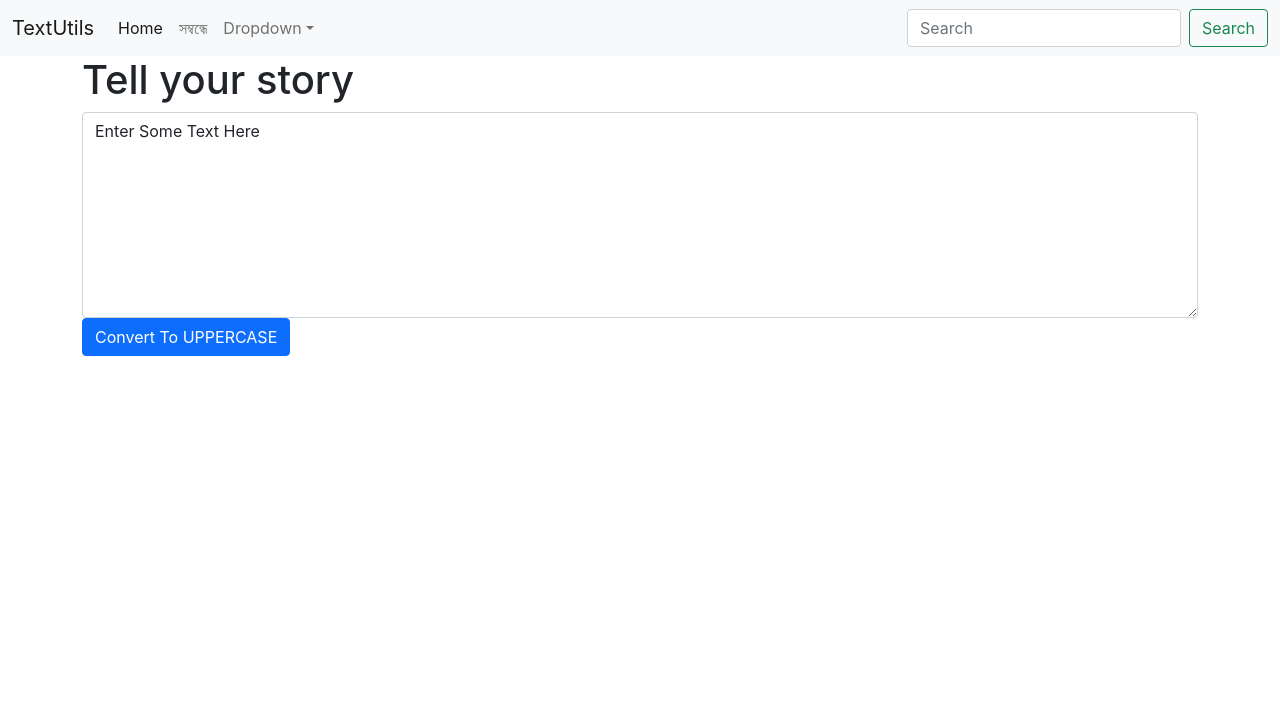
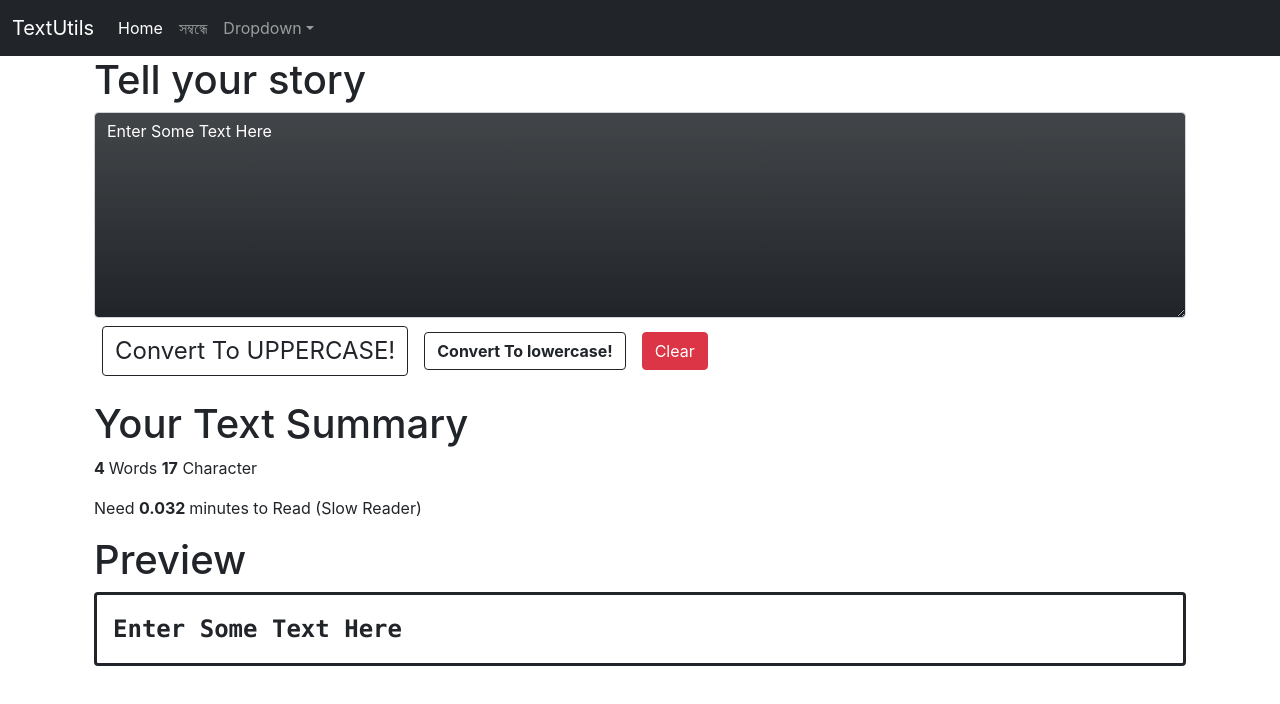
Before and after one commit to AmirulIslamRafi/react_tut, a React (Create React App) app: page / in a window 1280 px wide. Shown: the top 704 px of the page. Built offline with nearby package versions, Linux system fonts and the light colour scheme.

Commit message:
TextUtils Bootstrap

```diff
--- a/src/components/Navbar.js
+++ b/src/components/Navbar.js
@@ -4,7 +4,7 @@ import PropTypes from 'prop-types'
 
 export default function Navbar(props) {
     return (
-        <nav className="navbar navbar-expand-lg navbar-light bg-light">
+        <nav className="navbar navbar-expand-lg navbar-dark bg-dark">
         <div className="container-fluid">
           <a className="navbar-brand" href="/">{props.company}</a>
           <button className="navbar-toggler" type="button" data-bs-toggle="collapse" data-bs-target="#navbarSupportedContent" aria-controls="navbarSupportedContent" aria-expanded="false" aria-label="Toggle navigation">
@@ -31,10 +31,10 @@ export default function Navbar(props) {
               </li>
 
             </ul>
-            <form className="d-flex">
+            {/* <form className="d-flex">
               <input className="form-control me-2" type="search" placeholder="Search" aria-label="Search"/>
               <button className="btn btn-outline-success" type="submit">Search</button>
-            </form>
+            </form> */}
           </div>
         </div>
       </nav>
--- a/src/components/TextForms.js
+++ b/src/components/TextForms.js
@@ -1,35 +1,56 @@
-import React, {useState} from 'react'
-import PropTypes from 'prop-types'
-
-
+import React, { useState } from "react";
+import PropTypes from "prop-types";
 
 export default function TextForms(props) {
-    const handleUpClick = ()=>{
-        let upperCase = text.toUpperCase();
+  const handleUpClick = () => {
+    let low = text.toUpperCase();
+    setText(low)};
+  const clear = () => {
+    setText("")
+  };
+  const handleLwrClick = () => {
+    let upperCase = text.toLowerCase();
     setText(upperCase);
     // console.log('Button is clicked' + " " + text);
     // setText("It's your story"+" '"+text +"'");
-    }
-    const handleOnChange = (event)=> {
-        console.log('Text area just changed');
+  };
+  const handleOnChange = (event) => {
+    // console.log('Text area just changed');
     setText(event.target.value);
-    }
-    const [text, setText] = useState('Enter Some Text Here');
+  };
+  const [text, setText] = useState("Enter Some Text Here");
 
   // text = "newText";  Wrong Way to change the state
   // setText("newText");
-    return(
+  return (
+    <>
+  <div className="container">
+    <h1>{props.heading}</h1>
+    <div className="mb-3">
+      <textarea className="form-control text-white bg-dark bg-gradient" value={text} onChange={handleOnChange} id="myBox" rows="8"></textarea>
+      <button className="btn btn-outline-dark fs-4 m-2" onClick={handleUpClick}>
+        Convert To UPPERCASE!
+      </button>
+      <button className="btn btn-outline-dark fw-bold m-2" onClick={handleLwrClick}>
+        Convert To lowercase!
+      </button>
+      <button className="btn btn-danger m-2" onClick={clear}>
+        Clear
+      </button>
+    </div>
+  </div>
+  <div className="container">
+    <h1>Your Text Summary</h1>
+    <p><span className="fw-bold" >{text.split(" ").length} </span> Words <span className="fw-bold" >{text.length - text.split(" ").length +1}</span> Character </p>
+    <p>Need <span className="fw-bold" > {0.008 * text.split(" ").length} </span> minutes to Read (Slow Reader) </p>
+    <h1>Preview</h1>
+    <p class="font-monospace text-capitalize border border-dark border-3 fs-4 text-wrap fw-bold p-3 rounded">{text}</p>
+  </div>
+  </>
+  )
 
-        <div className="mb-3">
-            <h1>{props.heading}</h1>
-        <textarea className="form-control"  value = {text} onChange ={handleOnChange} id="exampleFormControlTextarea1" rows="8"></textarea>
-        <button className="btn btn-primary" onClick={handleUpClick}>Convert To UPPERCASE</button>
-
-        </div>
-
-    )
-}
+};
 
 TextForms.propTypes = {
-    heading : PropTypes.string.isRequired
-}
+  heading: PropTypes.string.isRequired
+};
--- a/src/index.css
+++ b/src/index.css
@@ -5,6 +5,7 @@ body {
     sans-serif;
   -webkit-font-smoothing: antialiased;
   -moz-osx-font-smoothing: grayscale;
+  box-sizing: border-box;
 }
 
 code {
```
Lines whose indentation alone changed are shown as unchanged.
